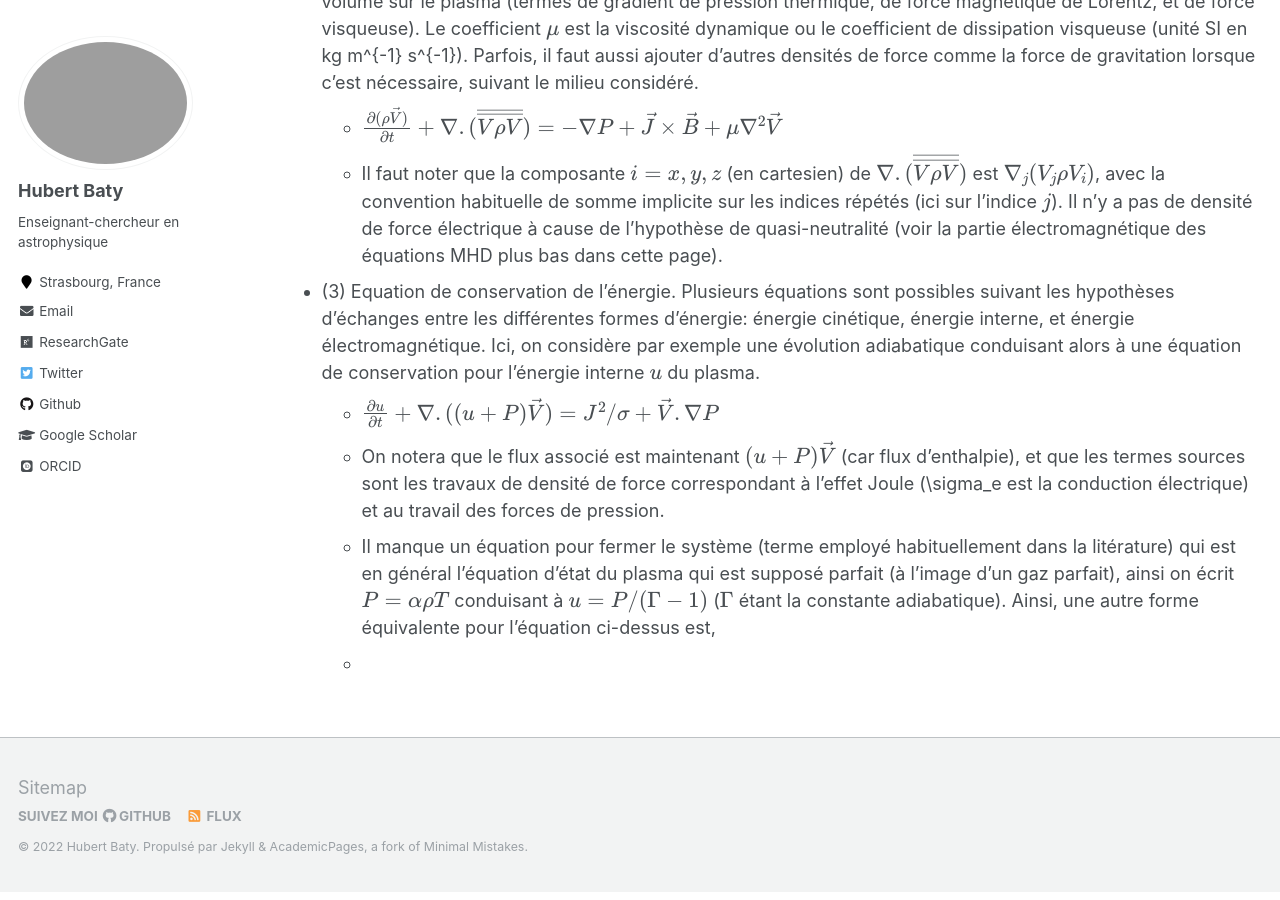
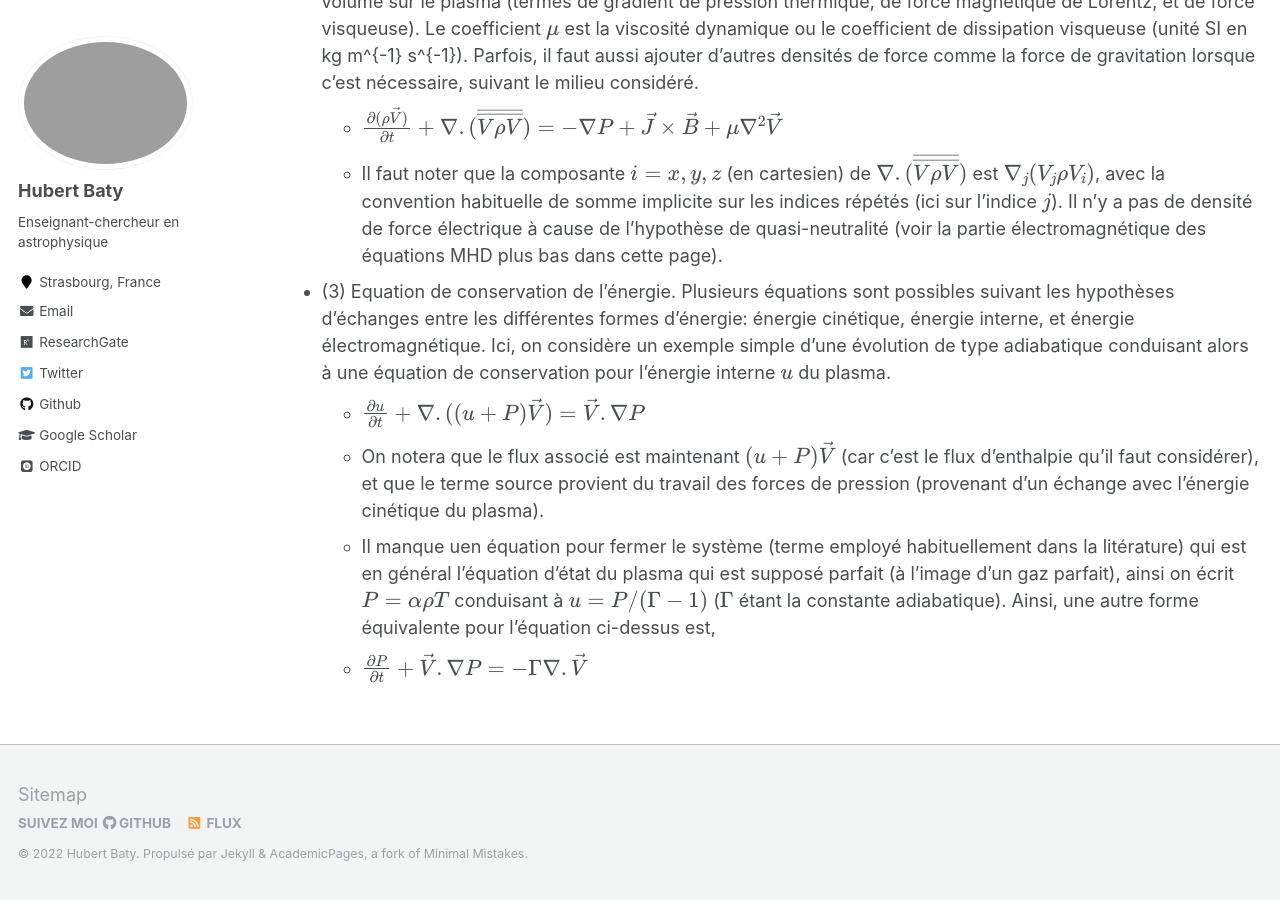
Before and after one commit to hubertbaty/hubertbaty.github.io, a Jekyll site: the page built from _pages/MHD.md, in a window 1280 px wide and 900 px high, scrolled down 812 px. Built offline with Jekyll 4.4.1, drawn with Linux system fonts in a browser that asks for light colours; some web fonts are replaced; formulas are drawn with MathJax 3.

Commit message:
Update MHD.md

```diff
--- a/_pages/MHD.md
+++ b/_pages/MHD.md
@@ -22,9 +22,8 @@ pour le flux associé, et les termes sources qui sont toutes les densités de fo
   * $\frac {\partial (\rho \vec V)} {\partial t} + \nabla . ( \overline{\overline {V \rho V }} ) = - \nabla P + \vec J \times \vec B + \mu \nabla^2 \vec V $
   * Il faut noter que la composante $i = x, y, z$ (en cartesien) de $\nabla . ( \overline{\overline {V \rho V }} )$ est $\nabla_j (V_j \rho V_i )$, avec la convention habituelle de somme implicite sur les indices répétés (ici sur l'indice $j$). Il n'y a pas de densité de force électrique à cause de l'hypothèse de quasi-neutralité (voir la partie électromagnétique des équations MHD plus bas dans cette page).
 
-* (3) Equation de conservation de l'énergie. Plusieurs équations sont possibles suivant les hypothèses d'échanges entre les différentes formes d'énergie: énergie cinétique, énergie interne, et énergie électromagnétique. Ici, on considère par exemple une évolution adiabatique conduisant alors à une équation de conservation pour l'énergie interne
-$u$ du plasma.
-  *  $\frac {\partial u} {\partial t} + \nabla . ((u+ P) \vec V) =  J^2/ \sigma + \vec V . \nabla P$
-  *  On notera que le flux associé est maintenant $ (u+ P) \vec V$ (car flux d'enthalpie), et que les termes sources sont les travaux de densité de force correspondant à l'effet Joule (\sigma_e est la conduction électrique) et au travail des forces de pression.
-  *  Il manque un équation pour fermer le système (terme employé habituellement dans la litérature) qui est en général l'équation d'état du plasma qui est supposé parfait (à l'image d'un gaz parfait), ainsi on écrit $P = \alpha \rho T$ conduisant à $u = P/ (\Gamma - 1)$ ($\Gamma$ étant la constante adiabatique). Ainsi, une autre forme équivalente pour l'équation ci-dessus est,
-  *
+* (3) Equation de conservation de l'énergie. Plusieurs équations sont possibles suivant les hypothèses d'échanges entre les différentes formes d'énergie: énergie cinétique, énergie interne, et énergie électromagnétique. Ici, on considère un exemple simple d'une évolution de type adiabatique conduisant alors à une équation de conservation pour l'énergie interne $u$ du plasma.
+  *  $\frac {\partial u} {\partial t} + \nabla . ((u+ P) \vec V) =  \vec V . \nabla P$
+  *  On notera que le flux associé est maintenant $ (u+ P) \vec V$ (car c'est le flux d'enthalpie qu'il faut considérer), et que le terme source provient du travail des forces de pression (provenant d'un échange avec l'énergie cinétique du plasma).
+  *  Il manque uen équation pour fermer le système (terme employé habituellement dans la litérature) qui est en général l'équation d'état du plasma qui est supposé parfait (à l'image d'un gaz parfait), ainsi on écrit $P = \alpha \rho T$ conduisant à $u = P/ (\Gamma - 1)$ ($\Gamma$ étant la constante adiabatique). Ainsi, une autre forme équivalente pour l'équation ci-dessus est,
+  *  $\frac {\partial P} {\partial t} + \vec V . \nabla P = - \Gamma \nabla . \vec V$
```
